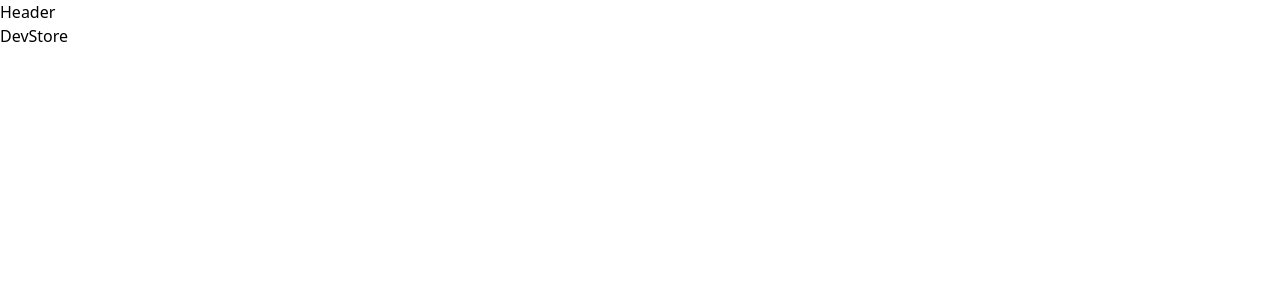
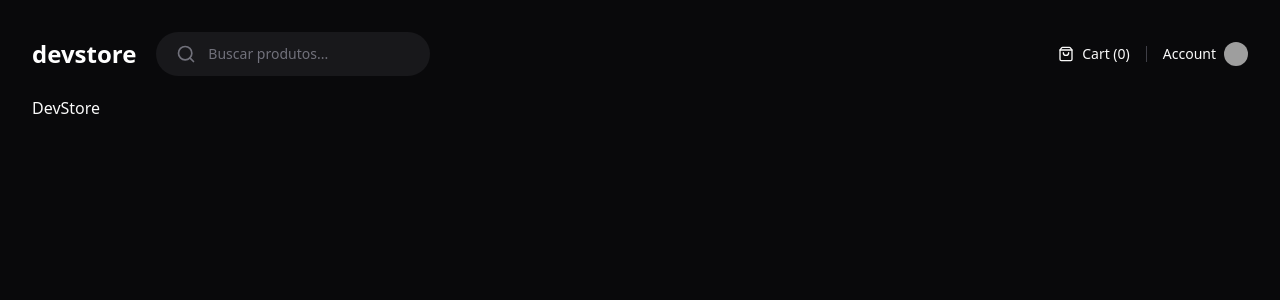
Before and after one commit to hugopereira-cs/devstore, a Next.js app: page / in a window 1280 px wide. Shown: the top 300 px of the page. Built offline with nearby package versions, Linux system fonts and the light colour scheme; grey boxes are pictures that could not be loaded.

Commit message:
feat(store): add storefront header and dark layout

```diff
--- a/next.config.ts
+++ b/next.config.ts
@@ -12,6 +12,15 @@ const nextConfig: NextConfig = {
       },
     },
   },
+  images: {
+    remotePatterns: [
+      {
+        protocol: "https",
+        hostname: "github.com",
+        pathname: "/hugopereira-cs.png",
+      },
+    ],
+  },
 };
 
 export default nextConfig;
--- a/package.json
+++ b/package.json
@@ -10,6 +10,7 @@
     "format": "biome format --write"
   },
   "dependencies": {
+    "lucide-react": "^1.53.0",
     "next": "16.4.0",
     "react": "19.3.0",
     "react-dom": "19.3.0"
--- a/src/app/(store)/layout.tsx
+++ b/src/app/(store)/layout.tsx
@@ -3,7 +3,7 @@ import { ReactNode } from "react";
 
 export default function StoreLayout({ children }: { children: ReactNode }) {
   return (
-    <div>
+    <div className="mx-auto grid min-h-screen w-full max-w-[1600px] grid-rows-[min-content_max-content] gap-5 px-8 py-8">
       <Header />
       {children}
     </div>
--- a/src/app/layout.tsx
+++ b/src/app/layout.tsx
@@ -22,7 +22,7 @@ export default function RootLayout({ children }: LayoutProps<"/">) {
       lang="pt-BR"
       className={`${geistSans.variable} ${geistMono.variable} h-full antialiased`}
     >
-      <body className="min-h-full flex flex-col">{children}</body>
+      <body className="bg-zinc-950 text-zinc-50 antialiased min-h-full flex flex-col">{children}</body>
     </html>
   );
 }
--- a/src/components/header.tsx
+++ b/src/components/header.tsx
@@ -1,3 +1,43 @@
+import Link from "next/link";
+import Image from "next/image";
+import { Search, ShoppingBag } from "lucide-react";
+
 export function Header() {
-  return <div>Header</div>
+  return (
+    <div className="flex justify-between">
+      <div className="flex items-center gap-5">
+        <Link href="/" className="text-2xl font-extrabold text-white">
+          devstore
+        </Link>
+
+        <form className="flex w-[320] items-center gap-3 rounded-full bg-zinc-900 px-5 py-3 ring-zinc-700">
+          <Search className="w-5 h-5 text-zinc-500" />
+          <input
+            placeholder="Buscar produtos..."
+            className="flex-1 bg-transparent text-sm outline-none placeholder:text-zinc-500"
+          />
+        </form>
+      </div>
+
+      <div className="flex items-center gap-4">
+        <div className="flex items-center gap-2">
+          <ShoppingBag className="w-4 h-4" />
+          <span className="text-sm">Cart (0)</span>
+        </div>
+
+        <div className="w-px h-4 bg-zinc-700" />
+
+        <Link href="/" className="flex items-center gap-2 hover:underline">
+          <span className="text-sm">Account</span>
+          <Image
+            src="https://github.com/hugopereira-cs.png"
+            alt="Foto de perfil do usuário"
+            className="w-6 h-6 rounded-full"
+            width={24}
+            height={24}
+          />
+        </Link>
+      </div>
+    </div>
+  );
 }
```
Also changed, not shown: 1 other file (tests, documents, lock files or other folders).
